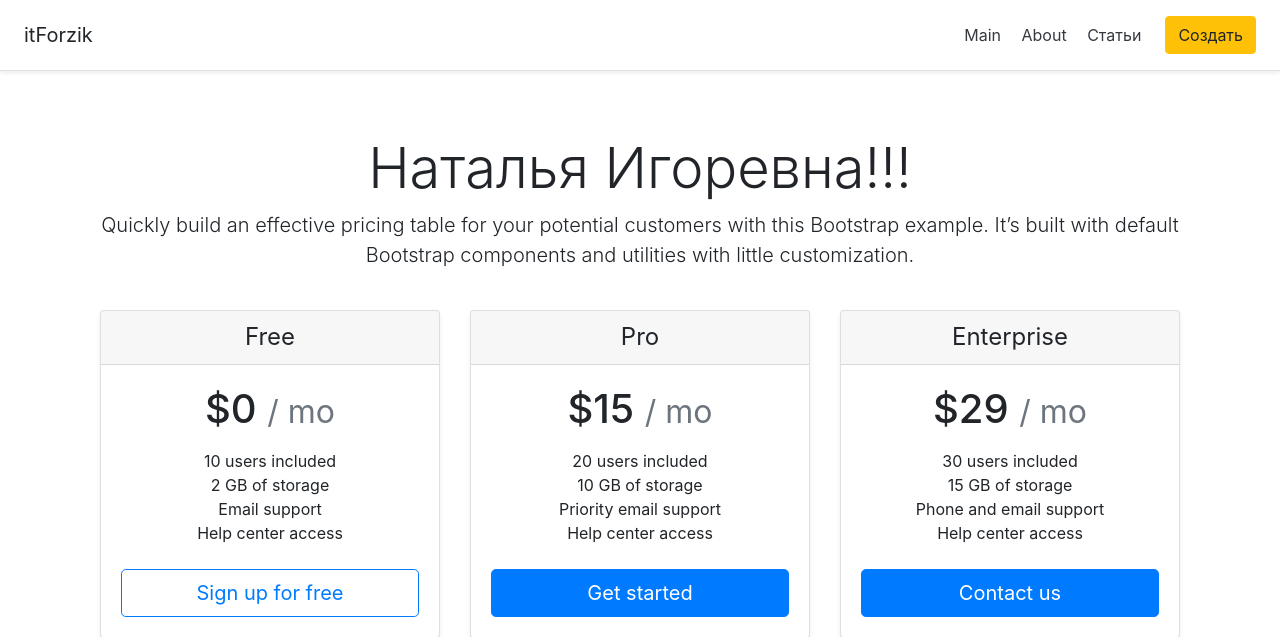
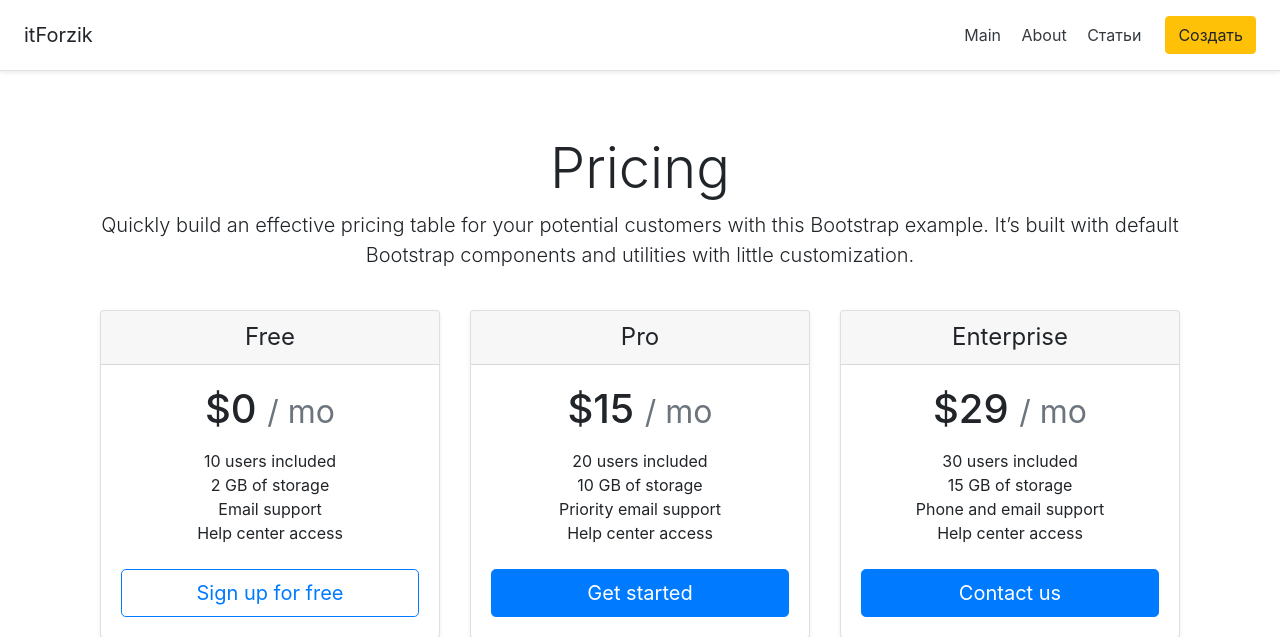
Before and after one commit to forza111/blog, a Flask app: page / in a window 1280 px wide. Shown: the top 637 px of the page. Run offline with Flask 2, Linux system fonts and the light colour scheme; some libraries are stand-ins or nearby versions.

Commit message:
#6 finish

```diff
--- a/templates/index.html
+++ b/templates/index.html
@@ -5,7 +5,7 @@
 {% block body %}
 <div class="container">
 <div class="pricing-header px-3 py-3 pt-md-5 pb-md-4 mx-auto text-center">
-  <h1 class="display-4">Наталья Игоревна!!!</h1>
+  <h1 class="display-4">Pricing</h1>
   <p class="lead">Quickly build an effective pricing table for your potential customers with this Bootstrap example. It’s built with default Bootstrap components and utilities with little customization.</p>
 </div>
 <div class="container">
```
Also changed, not shown: blog.db.
